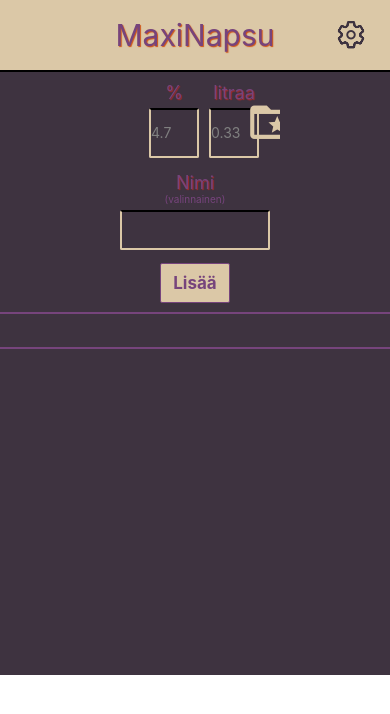
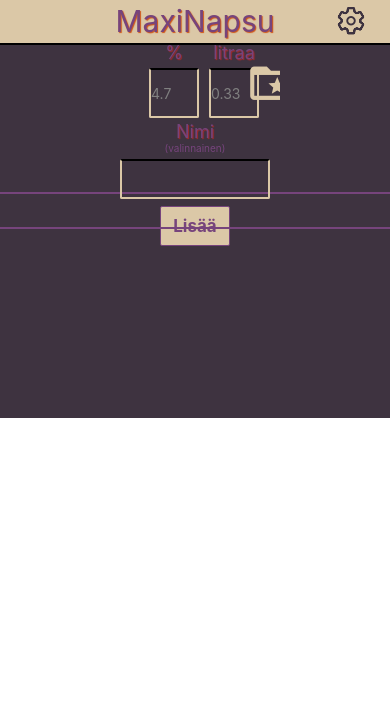
Before and after one commit to Magikarppi/drink-counter, a React Native app in the folder drinkkilaskuriFrontEnd/: screen / in a window 390 px wide. Shown: the top 714 px of the page. Built offline with nearby package versions, Linux system fonts and the light colour scheme.

Commit message:
Improve drink-list scrollview so that drinks don't get hidden off (below) screen

```diff
--- a/drinkkilaskuriFrontEnd/App.tsx
+++ b/drinkkilaskuriFrontEnd/App.tsx
@@ -470,15 +470,14 @@ const App = () => {
               <StatusMoreInfo totalBac={totalBloodAlc} />
             ) : null}
           </View>
-          <View
-            style={{ ...styles.section, borderBottomWidth: 0, height: 300 }}
-          >
+          <View style={{ ...styles.section, borderBottomWidth: 0 }}>
             <Drinks
               drinkList={drinkList}
               addToFavorites={addToFavorites}
               removeDrink={removeDrink}
               removeFavorite={removeFavorite}
             />
+            <View style={{ height: 70 }} />
           </View>
         </View>
       </View>
--- a/drinkkilaskuriFrontEnd/src/Drinks.tsx
+++ b/drinkkilaskuriFrontEnd/src/Drinks.tsx
@@ -14,8 +14,10 @@ const Drinks = ({
   }
 
   return (
-    <ScrollView style={{ width: '100%' }}>
-      <View style={{ flexDirection: 'column-reverse' }}>
+    <ScrollView
+      style={{ width: '100%' }}
+      contentContainerStyle={{ flexDirection: 'column-reverse' }}
+    >
       {drinkList.map((drink, i) => {
         return (
           <Drink
@@ -27,7 +29,6 @@ const Drinks = ({
           />
         );
       })}
-      </View>
     </ScrollView>
   );
 };
```
Also changed, not shown: drinkkilaskuriFrontEnd/plan.txt (deleted). Lines whose indentation alone changed are shown as unchanged.
